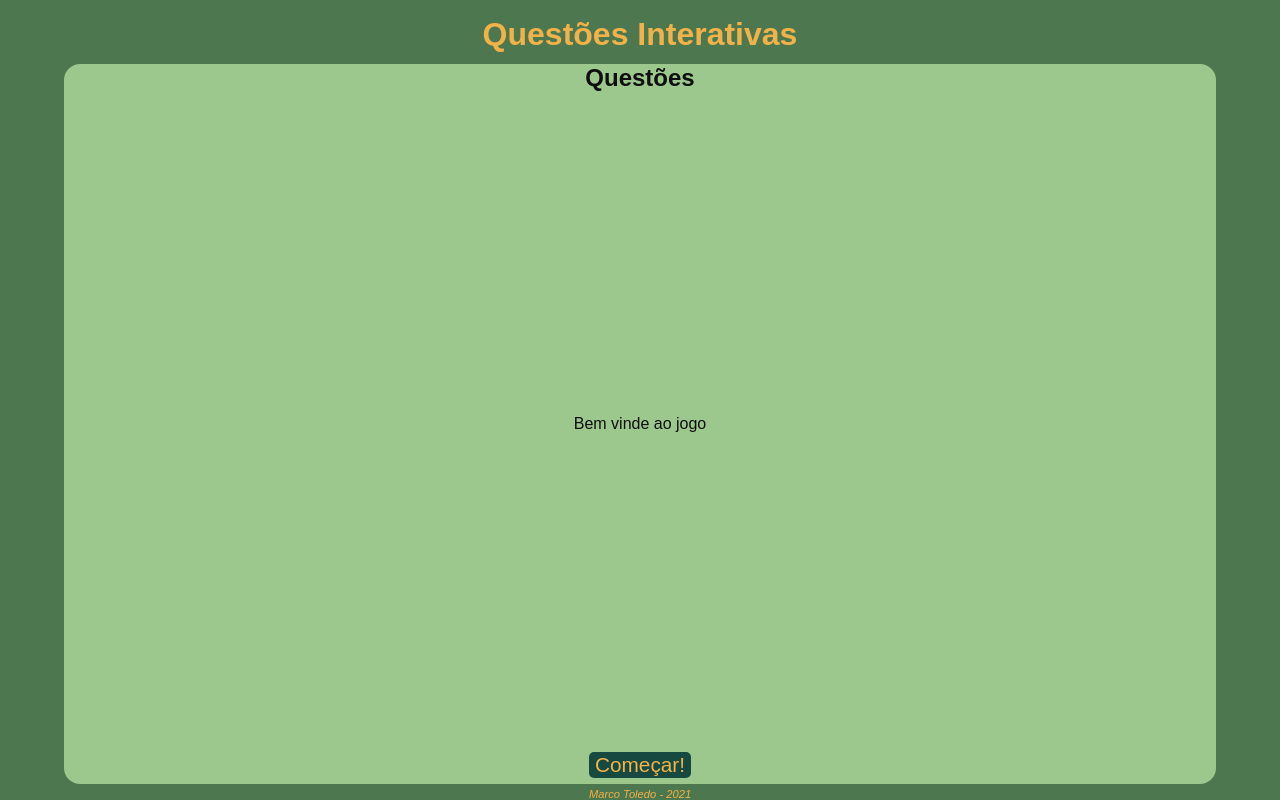
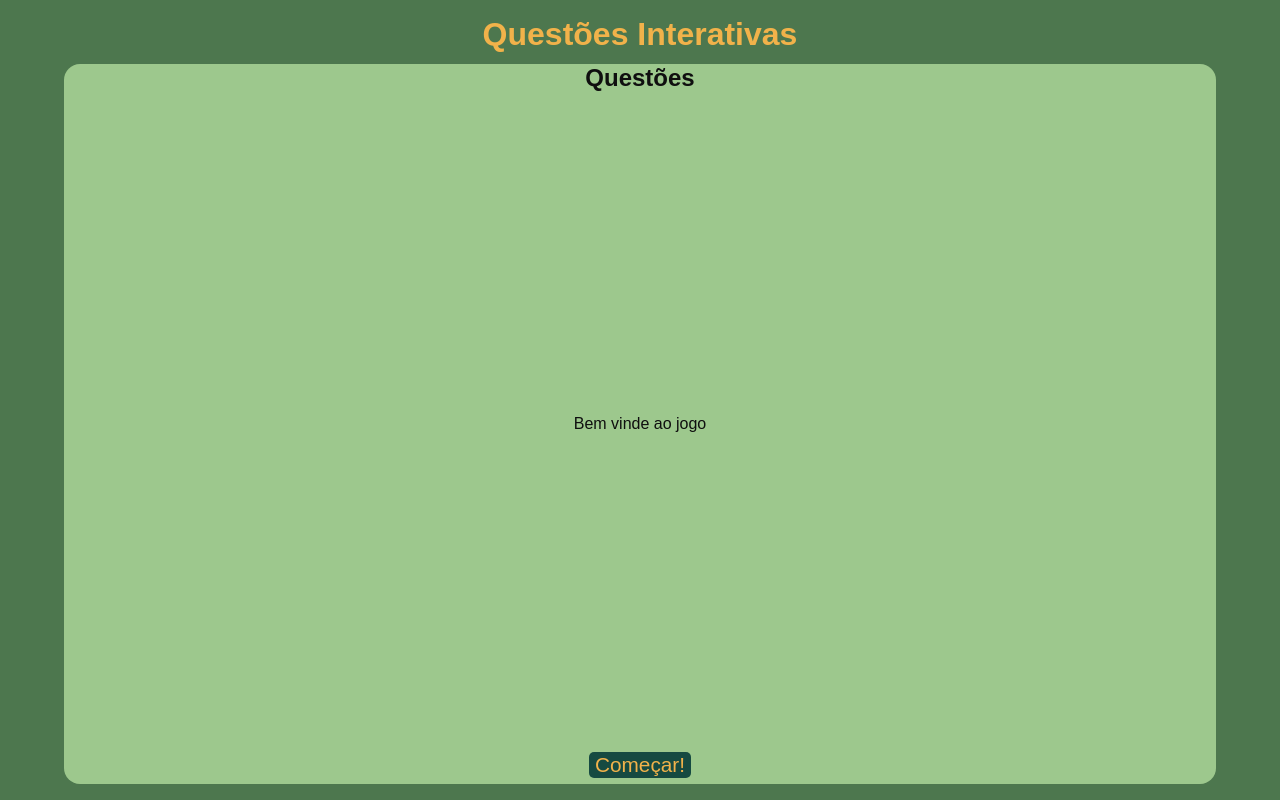
Before and after one commit to Ocramoi/QuestoesBauru, a plain HTML site: page index.html in a window 1280 px wide. Drawn offline with Linux system fonts and the light colour scheme; a web font is replaced by a local one.

Commit message:
remove footer

```diff
--- a/index.html
+++ b/index.html
@@ -56,10 +56,10 @@
             </div>
         </main>
 
-        <footer>
-            Marco Toledo - 2021
-        </footer>
-
+        <!-- <footer>
+             Marco Toledo - 2021
+             </footer>
+        -->
         <script src="index.js"></script>
     </body>
 </html>
--- a/index.js
+++ b/index.js
@@ -63,7 +63,6 @@ function novaQuestao(questaoAtual) {
 }
 
 function fimDeJogo() {
-    console.log("AAAAa");
     mainTexto.style.display = "grid";
     elQuestoes.style.display = "none";
 
--- a/style.css
+++ b/style.css
@@ -28,15 +28,15 @@ header {
     font-size: 2rem;
 }
 
-footer {
-    position: absolute;
-    bottom: 0;
-    left: 50%;
-    transform: translate(-50%, 0);
-    font-style: italic;
-    font-size: 0.7rem;
-    color: var(--natural-yellow);
-}
+/* footer { */
+/*     position: absolute; */
+/*     bottom: 0; */
+/*     left: 50%; */
+/*     transform: translate(-50%, 0); */
+/*     font-style: italic; */
+/*     font-size: 0.7rem; */
+/*     color: var(--natural-yellow); */
+/* } */
 
 main {
     background-color: var(--light-green);
```
